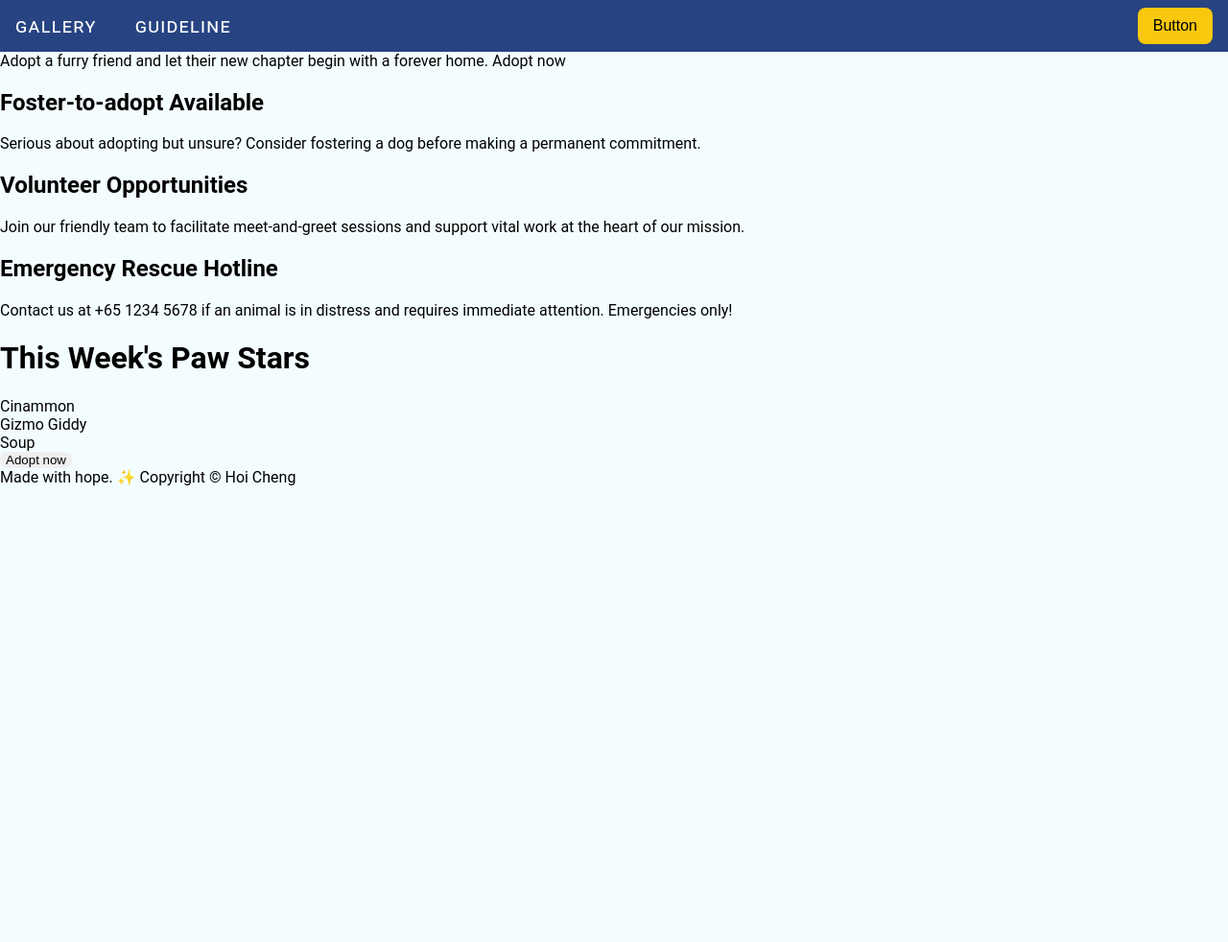
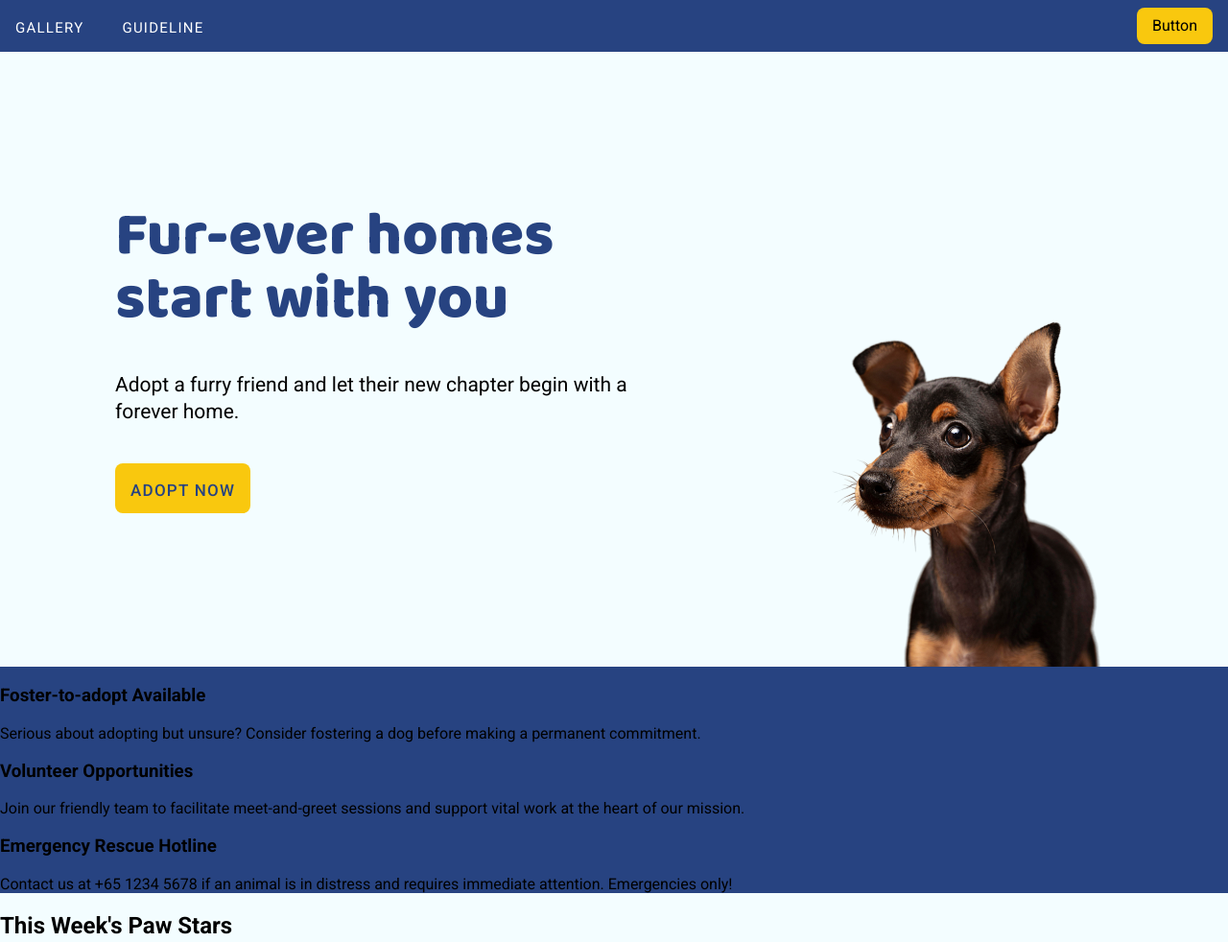
Before and after one commit to catbree/odin-landingpage, a plain HTML site: page index.html in a window 1280 px wide. Shown: the top 982 px of the page at 96% size. Before the commit the page ends 800 px from the top, so only its background shows below. Drawn offline with Linux system fonts and the light colour scheme.

Commit message:
Added roboto font, did hero section

```diff
--- a/index.html
+++ b/index.html
@@ -3,6 +3,12 @@
     <head>
         <meta charset="UTF-8">
         <link rel="stylesheet" href="style.css">
+
+        <link rel="preconnect" href="https://fonts.googleapis.com">
+        <link rel="preconnect" href="https://fonts.gstatic.com" crossorigin>
+        <link href="https://fonts.googleapis.com/css2?family=Baloo+Bhai+2:wght@400..800&display=swap" rel="stylesheet">
+        <link href="https://fonts.googleapis.com/css2?family=Roboto:ital,wght@0,100;0,300;0,400;0,500;0,700;0,900;1,100;1,300;1,400;1,500;1,700;1,900&display=swap" rel="stylesheet">
+
         <title>Paw Haven</title>
     </head>
 
@@ -18,27 +24,32 @@
                 <button class="button-small-primary">Button</button>
             </div>
         </div>
-        <div class="hero">
-            <title>Fur-ever homes start with you</title>
-            <text>Adopt a furry friend and let their new chapter begin with a forever home.</text>
-            <buton>Adopt now</buton>
+        <div class="hero-section">
+            <div class="hero-left">
+                <h1>Fur-ever homes start with you</h1>
+                <p>Adopt a furry friend and let their new chapter begin with a forever home.</p>
+                <button class="button-large-primary">ADOPT NOW</button>
+            </div>
+            <div class="hero-right">
+                <img src="assets/hero-dog.png" alt="dog">
+            </div>
         </div>
-        <div class="info">
+        <div class="info-section">
             <div class="info-card">
-                <h2>Foster-to-adopt Available</h2>
+                <h3>Foster-to-adopt Available</h2>
                 <text>Serious about adopting but unsure? Consider fostering a dog before making a permanent commitment.</text>
             </div>
             <div class="info-card">
-                <h2>Volunteer Opportunities</h2>
+                <h3>Volunteer Opportunities</h2>
                 <text>Join our friendly team to facilitate meet-and-greet sessions and support vital work at the heart of our mission.</text>
             </div>
             <div class="info-card">
-                <h2>Emergency Rescue Hotline</h2>
+                <h3>Emergency Rescue Hotline</h2>
                 <text>Contact us at +65 1234 5678 if an animal is in distress and requires immediate attention. Emergencies only!</text>
             </div>
         </div>
-        <div class="cta">
-            <h1>This Week's Paw Stars</h1>
+        <div class="cta-section">
+            <h2>This Week's Paw Stars</h1>
             <div class="pawstar-list">
                 <div class="pawstar-card">
                     Cinammon
--- a/style.css
+++ b/style.css
@@ -44,6 +44,8 @@ button {
 }
 
 .button-small-primary {
+    font-family: "Roboto", Arial, Helvetica, sans-serif;
+
     padding: 8px 16px;
 
     background-color: #F9C80E;
@@ -56,14 +58,67 @@ button {
 }
 
 .button-large-primary {
+    font-family: "Roboto", Arial, Helvetica, sans-serif;
+
     padding: 16px 16px;
 
     background-color: #F9C80E;
-    color: #000;
+    color: #274381;
 
-    font-size: 21px;
-    font-weight: 400;
+    font-size: 24px;
+    font-weight: 500;
     line-height: 20px;
     font-variant: all-small-caps;
     letter-spacing: 1.26px;
 }
+
+h1 {
+    font-family: "Baloo Bhai 2", sans-serif;
+    font-weight: 800;
+    font-size: 64px;
+    line-height: 104%;
+    margin: 0px;
+    color:#274381;
+}
+
+.hero-section {
+    display: flex;
+    gap: 40px;
+    max-width: 1280px;
+    margin: auto;
+    justify-content: center;
+    padding-left: 120px;
+    padding-right: 120px;
+}
+
+.hero-left {
+    flex-basis: 673px;
+    padding-top: 160px;
+    padding-bottom: 160px;
+    align-items: flex-start;
+
+    display: flex;
+    flex-direction: column;
+    gap: 40px;
+
+}
+
+.hero-right {
+    display: flex;
+    align-items: flex-end;
+}
+
+.hero-right img {
+    width: 400px;
+    height: auto;
+}
+
+.hero-left > p {
+    font-size: 21px;
+    line-height: 135.5%;
+    margin: 0px;
+}
+
+.info-section {
+    background-color:#274381;
+}
```
Also changed, not shown: assets/hero-dog.png (added).
